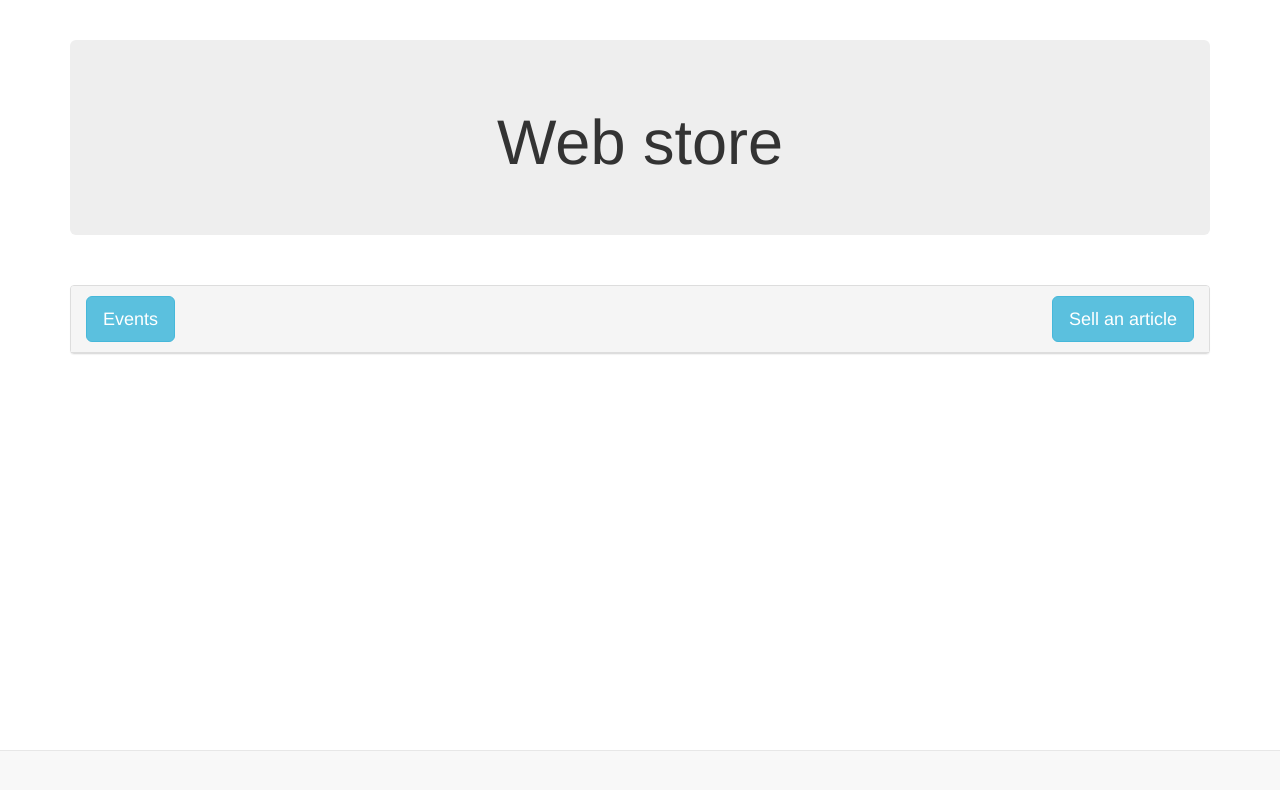
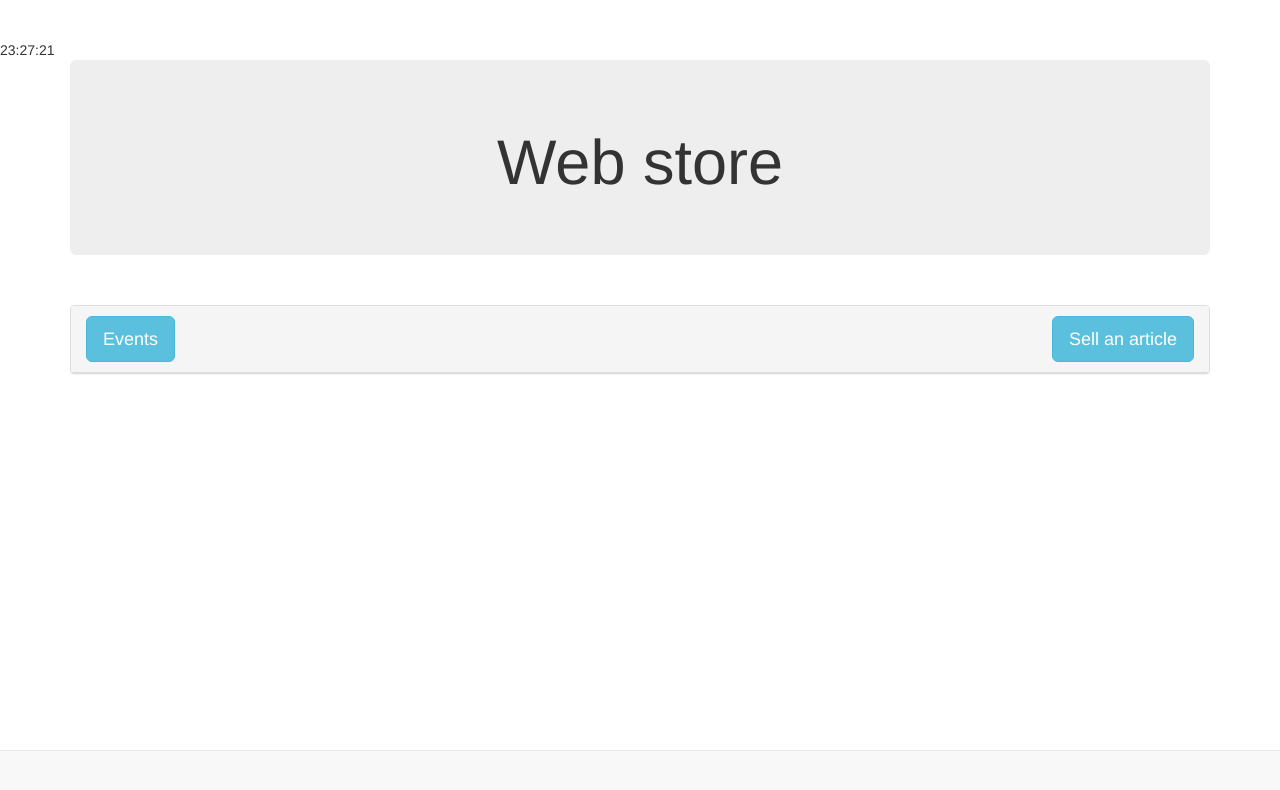
Before and after one commit to Vladarmaster/ethereum-web-store, a website: page docs/index.html in a window 1280 px wide. Drawn offline with nearby package versions, Linux system fonts and the light colour scheme.

Commit message:
Update index.html

```diff
--- a/docs/index.html
+++ b/docs/index.html
@@ -2,6 +2,32 @@
 <html lang="en">
 
 <head>
+  <body>
+  <script>
+  function startTime() {
+  var today = new Date();
+  var h = today.getHours();
+  var m = today.getMinutes();
+  var s = today.getSeconds();
+  m = checkTime(m);
+  s = checkTime(s);
+  document.getElementById('txt').innerHTML =
+  h + ":" + m + ":" + s;
+  var t = setTimeout(startTime, 500);
+}
+function checkTime(i) {
+  if (i < 10) {i = "0" + i};  // add zero in front of numbers < 10
+  return i;
+}
+</script>
+
+
+<body onload="startTime()">
+
+<div id="txt"></div>
+
+</body>
+
 
   <meta charset="utf-8">
   <meta http-equiv="X-UA-Compatible" content="IE=edge">
```
